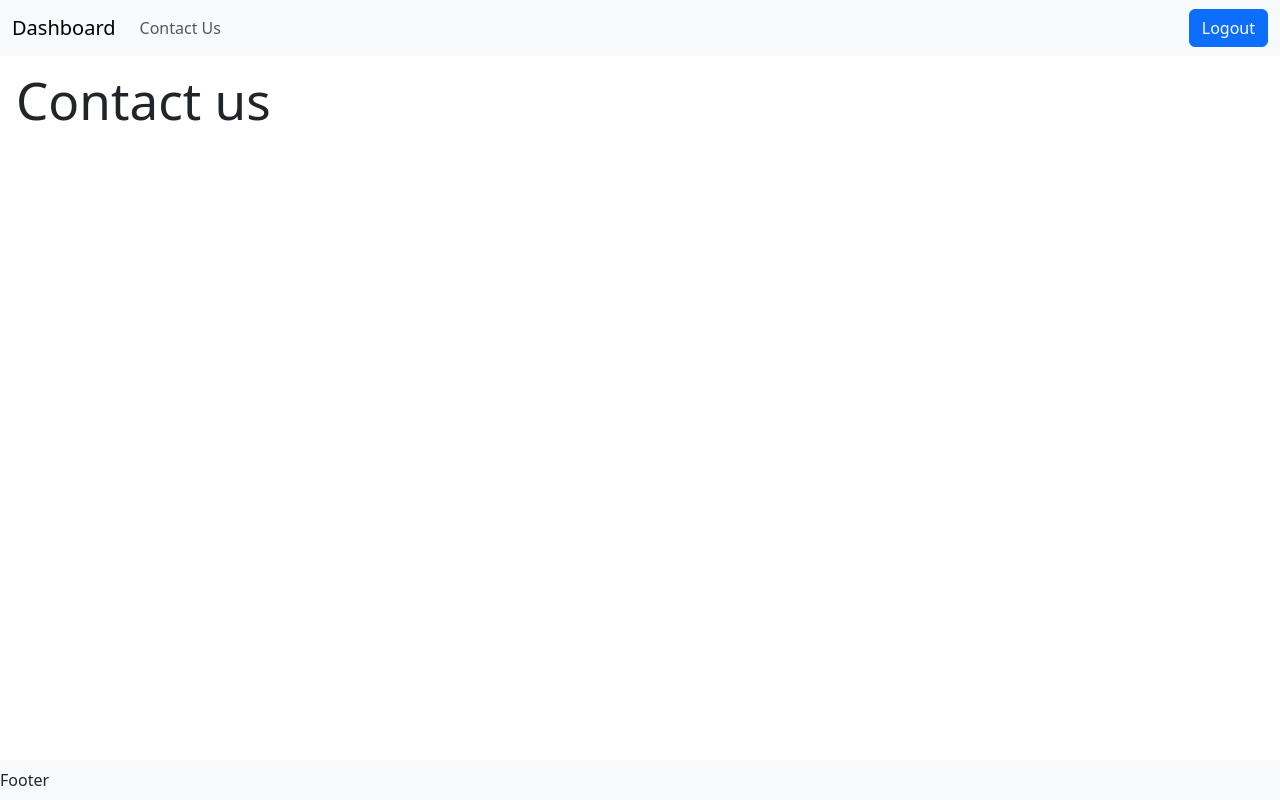
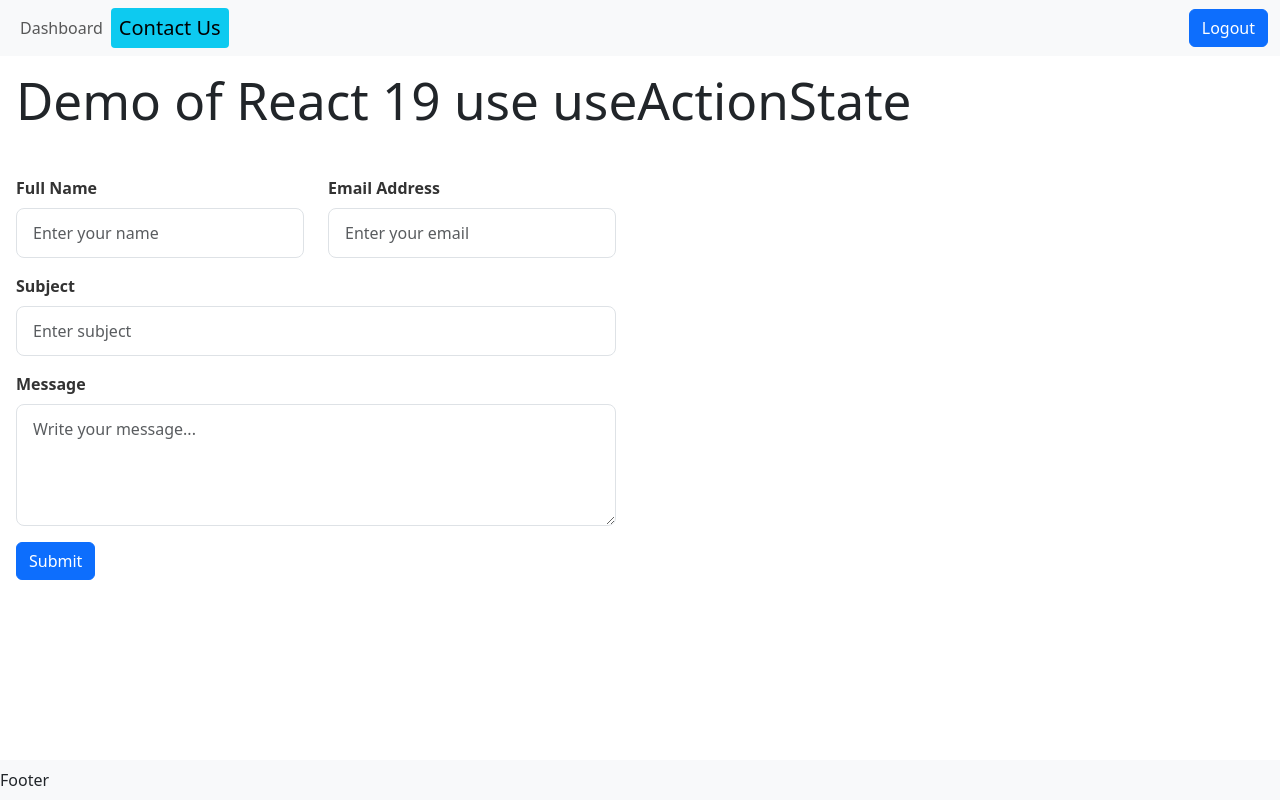
Before and after one commit to manoj30dec/react-evolution, a React (Vite) app: page /contact-us in a window 1280 px wide. Built offline with nearby package versions, Linux system fonts and the light colour scheme; sample sign-in values are in the browser's storage.

Commit message:
contact form useActionState

```diff
--- a/src/component/primeheader/Primeheader.jsx
+++ b/src/component/primeheader/Primeheader.jsx
@@ -1,6 +1,6 @@
-import React from 'react'
-import { Link } from 'react-router-dom'
-import useAuth from "../../context/useAuth"
+import React from "react";
+import { Link, NavLink } from "react-router-dom";
+import useAuth from "../../context/useAuth";
 
 const Primeheader = () => {
   const { logout } = useAuth();
@@ -8,25 +8,44 @@ const Primeheader = () => {
     <>
       <nav className="navbar navbar-expand-lg bg-body-tertiary">
         <div className="container-fluid">
-                    <Link to={'/dashboard'} className="navbar-brand" >Dashboard</Link>
-                    <button className="navbar-toggler" type="button" data-bs-toggle="collapse" data-bs-target="#navbarSupportedContent" aria-controls="navbarSupportedContent" aria-expanded="false" aria-label="Toggle navigation">
-                        <span className="navbar-toggler-icon"></span>
-                    </button>
           <div className="collapse navbar-collapse" id="navbarSupportedContent">
             <ul className="navbar-nav me-auto mb-2 mb-lg-0">
               <li className="nav-item">
-                                <Link to={'/contact-us'} className="nav-link" >Contact Us</Link>
+                <NavLink
+                  to={"/dashboard"}
+                  className={({ isActive }) =>
+                    isActive ? "navbar-brand nav-link" : "nav-link"
+                  }
+                >
+                  Dashboard
+                </NavLink>
+              </li>
+              <li className="nav-item">
+                <NavLink
+                  to={"/contact-us"}
+                  className={({ isActive }) =>
+                    isActive ? "navbar-brand nav-link" : "nav-link"
+                  }
+                >
+                  Contact Us
+                </NavLink>
               </li>
             </ul>
             <div className="d-flex" role="search">
               {/* <input class="form-control me-2" type="search" placeholder="Search" aria-label="Search" /> */}
-                            <button className="btn btn-primary" type="button" onClick={logout}>Logout</button>
+              <button
+                className="btn btn-primary"
+                type="button"
+                onClick={logout}
+              >
+                Logout
+              </button>
             </div>
           </div>
         </div>
       </nav>
     </>
-    )
-}
+  );
+};
 
-export default Primeheader
+export default Primeheader;
--- a/src/index.css
+++ b/src/index.css
@@ -18,7 +18,7 @@
   --light-text: #6c757d;
 }
 
-#root{
+#root {
   min-height: 100vh;
 }
 a {
@@ -59,7 +59,10 @@ button:focus,
 button:focus-visible {
   outline: 4px auto -webkit-focus-ring-color;
 }
-
+.navbar-brand.nav-link {
+  background: #0dcaf0;
+  border-radius: 4px;
+}
 /* @media (prefers-color-scheme: light) {
   :root {
     color: #213547;
--- a/src/pages/contactus/Contactus.jsx
+++ b/src/pages/contactus/Contactus.jsx
@@ -1,9 +1,117 @@
-import React from 'react'
+import React from "react";
+import { useActionState } from "react";
+import { useFormStatus } from "react-dom";
+
+// import { useFormAction } from "react-router-dom";
+
+async function submitContact(prevState, formData) {
+  await new Promise((res) => setTimeout(res, 1500));
+  const name = formData.get("fullname");
+  const email = formData.get("email");
+  const subject = formData.get("subject");
+  const message = formData.get("message");
+  if (!name || !email || !subject || !message) {
+    return { error: "Please fill all required fields!" };
+  }
+  if (!email.includes("@")) {
+    return { error: "Invalid email address!" };
+  }
+  return { success: "Form submitted successfully!" };
+}
 
 const Contactus = () => {
+  const [state, formAction] = useActionState(submitContact, {
+    error: null,
+    success: null,
+  });
+
+  function SubmitButton() {
+    const { pending, data, method, action } = useFormStatus(); //since it works only in form child component
+    console.log("Pending:", pending);
+    console.log("FormData:", data ? Object.fromEntries(data) : null);
+    console.log("Method:", method);
+    console.log("Action:", action);
+
     return (
-        <h1>Contact us</h1>
-    )
-}
+      <button type="submit" disabled={pending} className="btn btn-primary">
+        {pending ? "Submitting..." : "Submit"}
+      </button>
+    );
+  }
 
-export default Contactus
+  return (
+    <>
+      <h1>Demo of React 19 use useActionState</h1>
+      {state.error && <p className="text-danger mt-2">{state.error}</p>}
+
+      {state.success && <p className="text-success mt-2">{state.success}</p>}
+      <form
+        className="mt-5"
+        action={formAction}
+        style={{ maxWidth: "600px" }}
+        noValidate
+      >
+        <div className="row">
+          <div className="col-md-6 mb-3">
+            <label htmlFor="name" className="form-label">
+              Full Name
+            </label>
+            <input
+              type="text"
+              className="form-control"
+              id="fullname"
+              name="fullname"
+              placeholder="Enter your name"
+            />
+          </div>
+
+          <div className="col-md-6 mb-3">
+            <label htmlFor="email" className="form-label">
+              Email Address
+            </label>
+            <input
+              type="email"
+              className="form-control"
+              name="email"
+              id="email"
+              placeholder="Enter your email"
+            />
+          </div>
+        </div>
+
+        <div className="mb-3">
+          <label htmlFor="subject" className="form-label">
+            Subject
+          </label>
+          <input
+            type="text"
+            className="form-control"
+            id="subject"
+            name="subject"
+            placeholder="Enter subject"
+          />
+        </div>
+
+        <div className="mb-3">
+          <label htmlFor="message" className="form-label">
+            Message
+          </label>
+          <textarea
+            className="form-control"
+            id="message"
+            name="message"
+            rows="4"
+            placeholder="Write your message..."
+          ></textarea>
+        </div>
+
+        {/* <button type="submit" className="btn btn-primary">
+          Submit
+        </button> */}
+        <SubmitButton />
+      </form>
+    </>
+  );
+};
+
+export default Contactus;
--- a/src/pages/login/Login.jsx
+++ b/src/pages/login/Login.jsx
@@ -4,13 +4,12 @@ import useAuth from "../../context/useAuth";
 import Loading from "../../component/loading/Loading";
 import "./Login.css";
 const Login = () => {
-
   const [email, setEmail] = useState("");
   const [password, setPassword] = useState("");
   const { login } = useAuth();
   const navigate = useNavigate();
   const location = useLocation();
-  const from = location.state?.from?.pathname || '/dashboard';
+  const from = location.state?.from?.pathname || "/dashboard";
   // form pending state using React 19 way
   const [error, setError] = useState(null);
   const [isPending, startTransition] = useTransition();
@@ -31,7 +30,7 @@ const Login = () => {
       if (data.access_token) {
         login(data.access_token);
         // navigate("/dashboard");
-        navigate(from, { replace: true })
+        navigate(from, { replace: true });
       } else {
         if (!res.ok) {
           setError(data.message);
@@ -82,7 +81,8 @@ const Login = () => {
           <div className="login-container">
             <div className="row login-card">
               <div className="col-md-6 login-left">
-                {error ? <h1>error</h1> : ""}
+                {error ? <h1>{error}</h1> : ""}
+                <h2>Demo of useTransition</h2>
                 <h2>Welcome Back!</h2>
                 <p>
                   Sign in to your account to continue accessing our platform and
```
Lines whose indentation alone changed are shown as unchanged.
